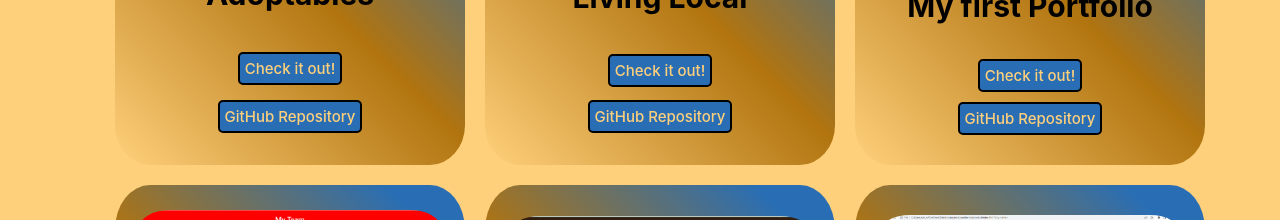
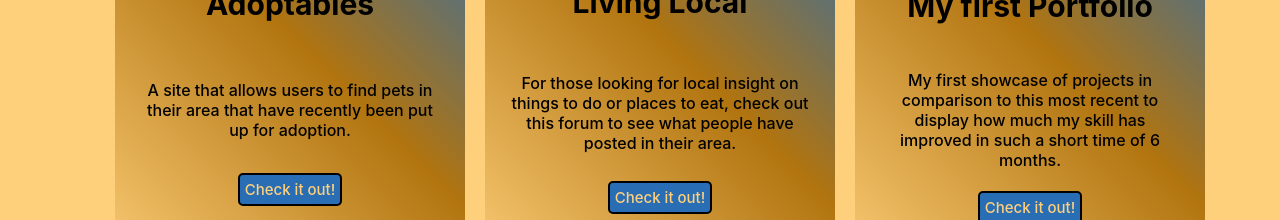
Before and after one commit to joe-white09/joe-white-port22, a React (Create React App) app: page / in a window 1280 px wide. Both pictures are taken after a click on the element "portfolio". Shown: the part 453-673 px from the top of the page. Built offline with nearby package versions, Linux system fonts and the light colour scheme.

Commit message:
updated projects to include description, updated resume for download

```diff
--- a/src/components/ProjectList/index.js
+++ b/src/components/ProjectList/index.js
@@ -6,6 +6,7 @@ const ProjectList = () => {
             name: 'adoptables',
             title: 'Adoptables',
             alt: 'Adoption site for pets',
+            description: 'A site that allows users to find pets in their area that have recently been put up for adoption.',
             deployedUrl: 'https://nangtuong.github.io/Adoptables/',
             gitHubUrl: 'https://github.com/NangTuong/Adoptables'
         },
@@ -13,6 +14,7 @@ const ProjectList = () => {
             name: 'living-local',
             title: 'Living Local',
             alt: 'Forum to search local activities',
+            description: 'For those looking for local insight on things to do or places to eat, check out this forum to see what people have posted in their area.',
             deployedUrl: 'https://living-locally.herokuapp.com/',
             gitHubUrl: 'https://github.com/coneboybebop/project-2-group-6'
         },
@@ -20,12 +22,14 @@ const ProjectList = () => {
             name: 'portfolio',
             title: 'My first Portfolio',
             alt: "Joe White's first portfolio project",
+            description: 'My first showcase of projects in comparison to this most recent to display how much my skill has improved in such a short time of 6 months.',
             deployedUrl: 'https://joe-white09.github.io/joe-white-portfolio/',
             gitHubUrl: 'https://github.com/joe-white09/joe-white-portfolio'
         },
         {
             name: 'team-profile-generator',
             title: 'Team Profile Generator',
+            description: 'A node application to create an html page through the command line to display a team with corresponding contact information.',
             alt: 'Node application to create a HTML page',
             deployedUrl: '',
             gitHubUrl: 'https://github.com/joe-white09/team-profile-generator'
@@ -34,6 +38,7 @@ const ProjectList = () => {
             name: 'the-tech-blog',
             title: 'The Tech Blog',
             alt: 'Forum to post and comment on latest technology',
+            description: 'Site that allows users to see new articles that others have shared, as well as log in to create posts and leave comments for other users.',
             deployedUrl: 'https://aqueous-woodland-50367.herokuapp.com/',
             gitHubUrl: 'https://github.com/joe-white09/the-tech-blog'
         },
@@ -41,6 +46,7 @@ const ProjectList = () => {
             name: 'weather-dashboard',
             title: 'Weather Dashboard',
             alt: 'Weather forecast application',
+            description: 'Application that allows users to search by city name to obtain the current weather conditions as well as the 5-day forecast.',
             deployedUrl: 'https://joe-white09.github.io/weather-dashboard/',
             gitHubUrl: 'https://github.com/joe-white09/weather-dashboard'
         }
@@ -58,6 +64,7 @@ const ProjectList = () => {
 
                         />
                         <h3>{image.title}</h3>
+                        <p>{image.description}</p>
                         {image.deployedUrl === '' ? (
                             <p>Project is not deployed online</p>
                         ) : (
```
Also changed, not shown: 2 other files (tests, documents, lock files or other folders).
